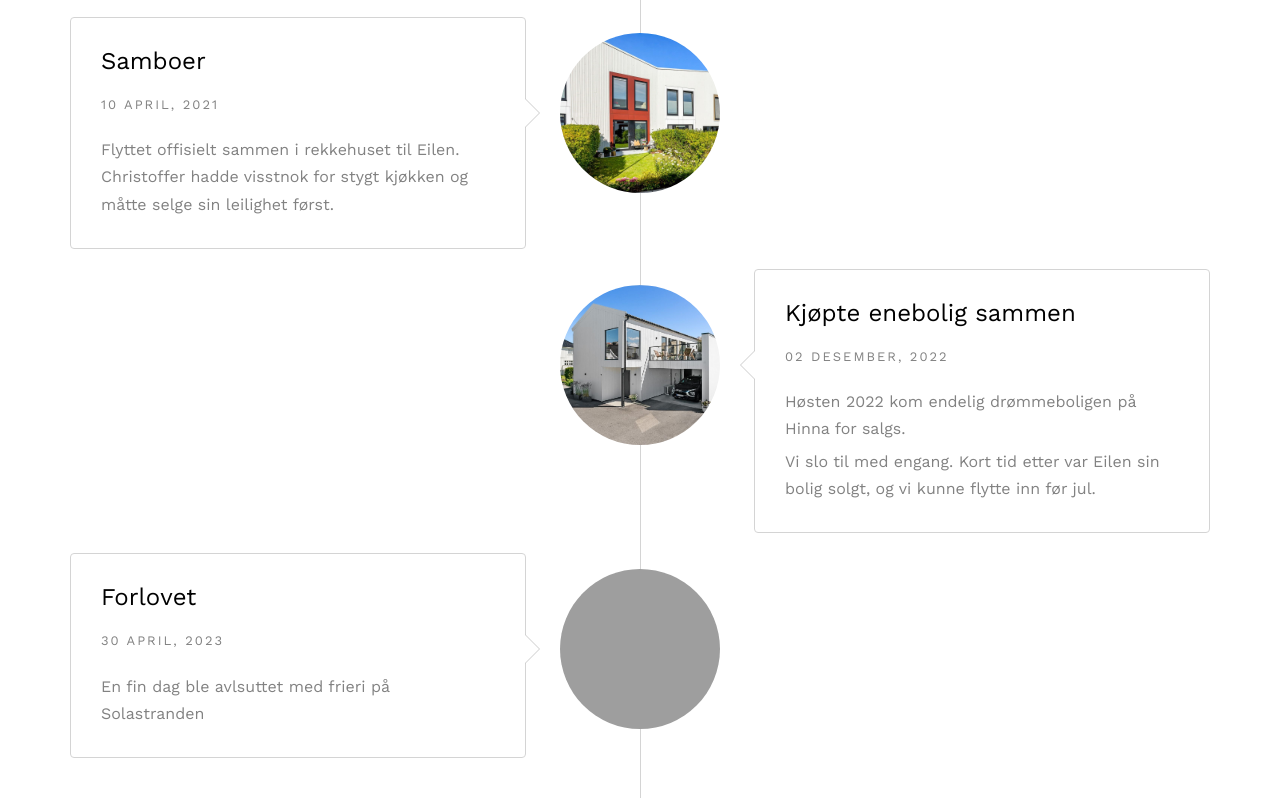
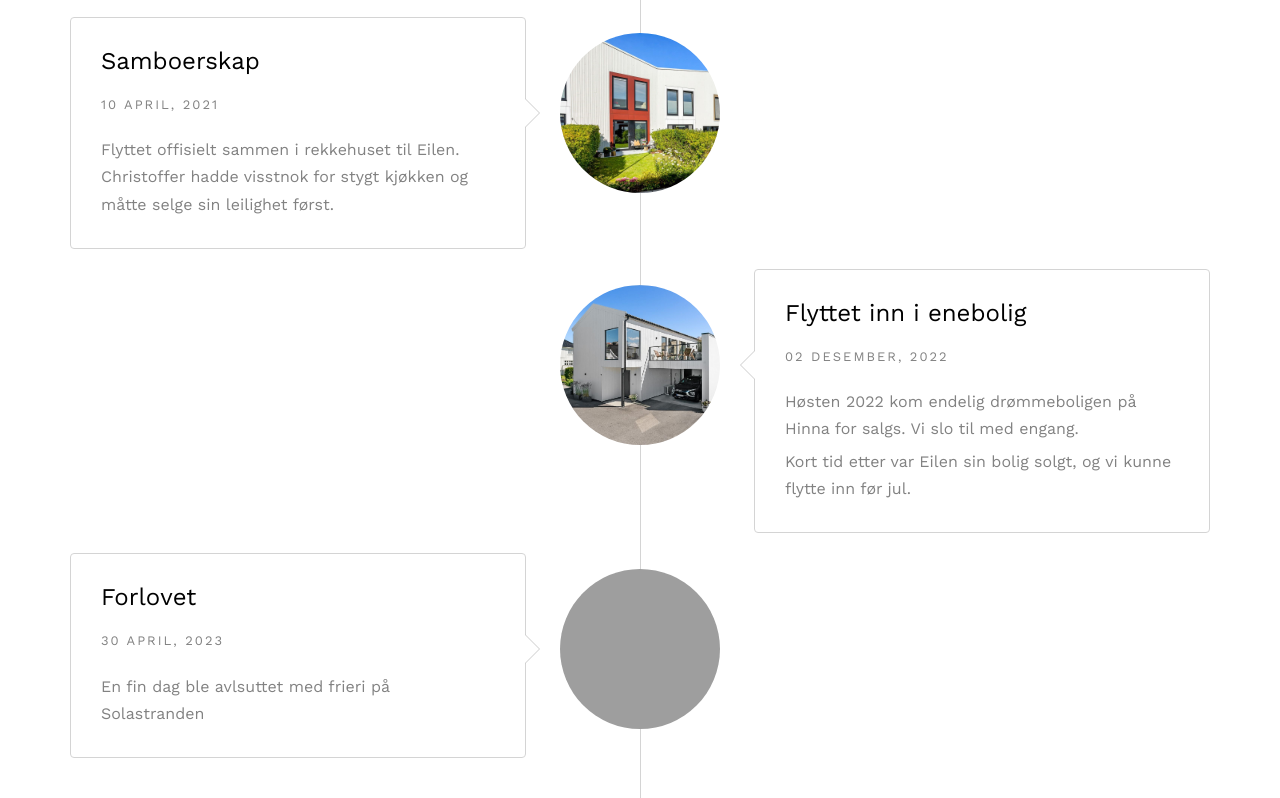
Before and after one commit to Chris257/chris257.github.io, a plain HTML site: page index.html in a window 1280 px wide. Shown: the part 3718-4516 px from the top of the page. Drawn offline with nearby package versions, Linux system fonts and the light colour scheme; grey boxes are pictures that could not be loaded; files whose address does not match are found by name.

Commit message:
Add files via upload

```diff
--- a/index.html
+++ b/index.html
@@ -233,7 +233,7 @@
 								</div>
 								<div class="timeline-panel">
 									<div class="timeline-heading">
-										<h3 class="timeline-title">Samboer</h3>
+										<h3 class="timeline-title">Samboerskap</h3>
 										<span class="date">10 April, 2021</span>
 									</div>
 									<div class="timeline-body">
@@ -247,12 +247,13 @@
 									style="background-image:url(images/timeline/furulunden.jpg);"></div>
 								<div class="timeline-panel">
 									<div class="timeline-heading">
-										<h3 class="timeline-title">Kjøpte enebolig sammen</h3>
+										<h3 class="timeline-title">Flyttet inn i enebolig</h3>
 										<span class="date">02 Desember, 2022</span>
 									</div>
 									<div class="timeline-body">
-										<p>Høsten 2022 kom endelig drømmeboligen på Hinna for salgs.</p>
-										<p>Vi slo til med engang. Kort tid etter var Eilen sin bolig solgt, og vi kunne
+										<p>Høsten 2022 kom endelig drømmeboligen på Hinna for salgs. Vi slo til med
+											engang.</p>
+										<p>Kort tid etter var Eilen sin bolig solgt, og vi kunne
 											flytte inn før jul.</p>
 									</div>
 								</div>
```
